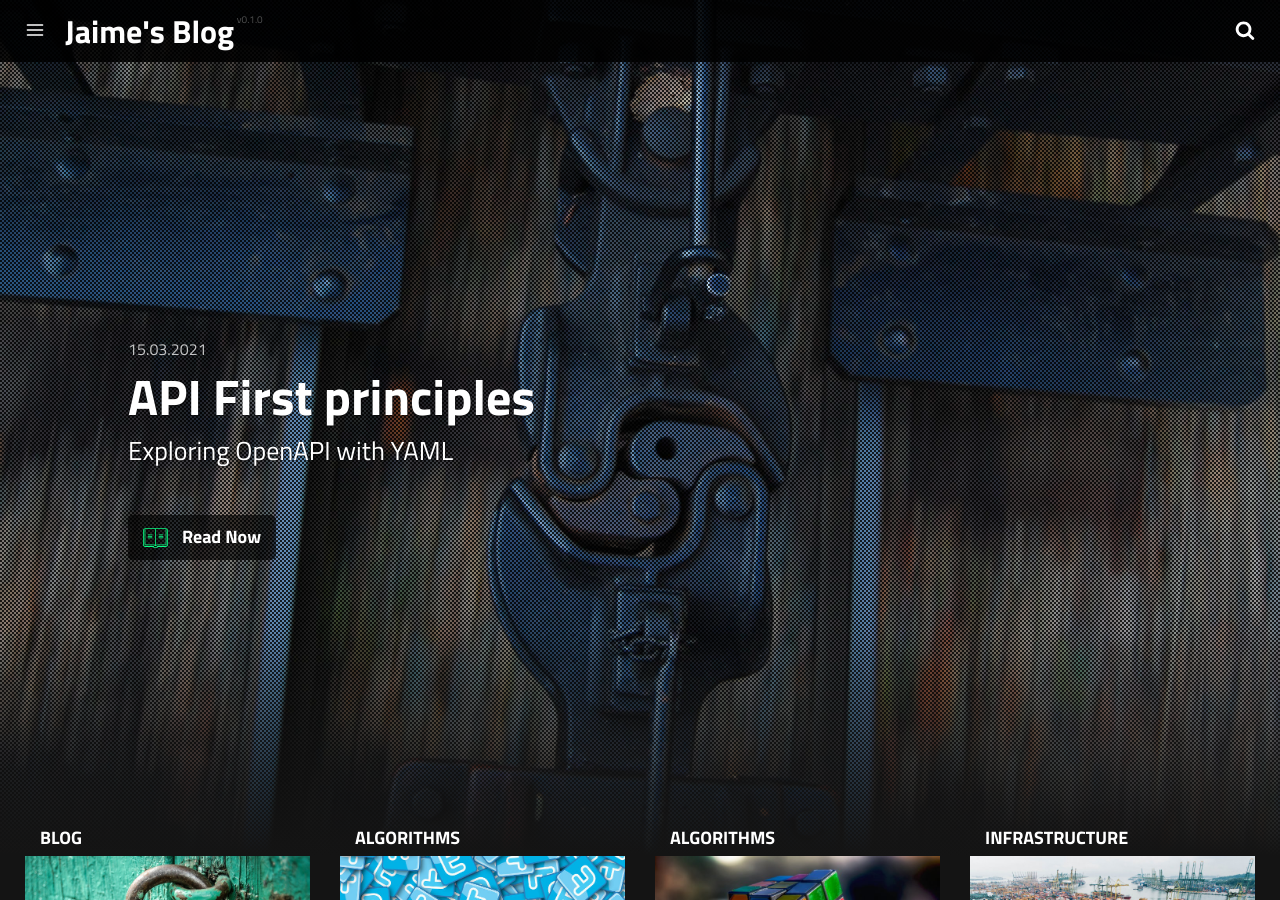
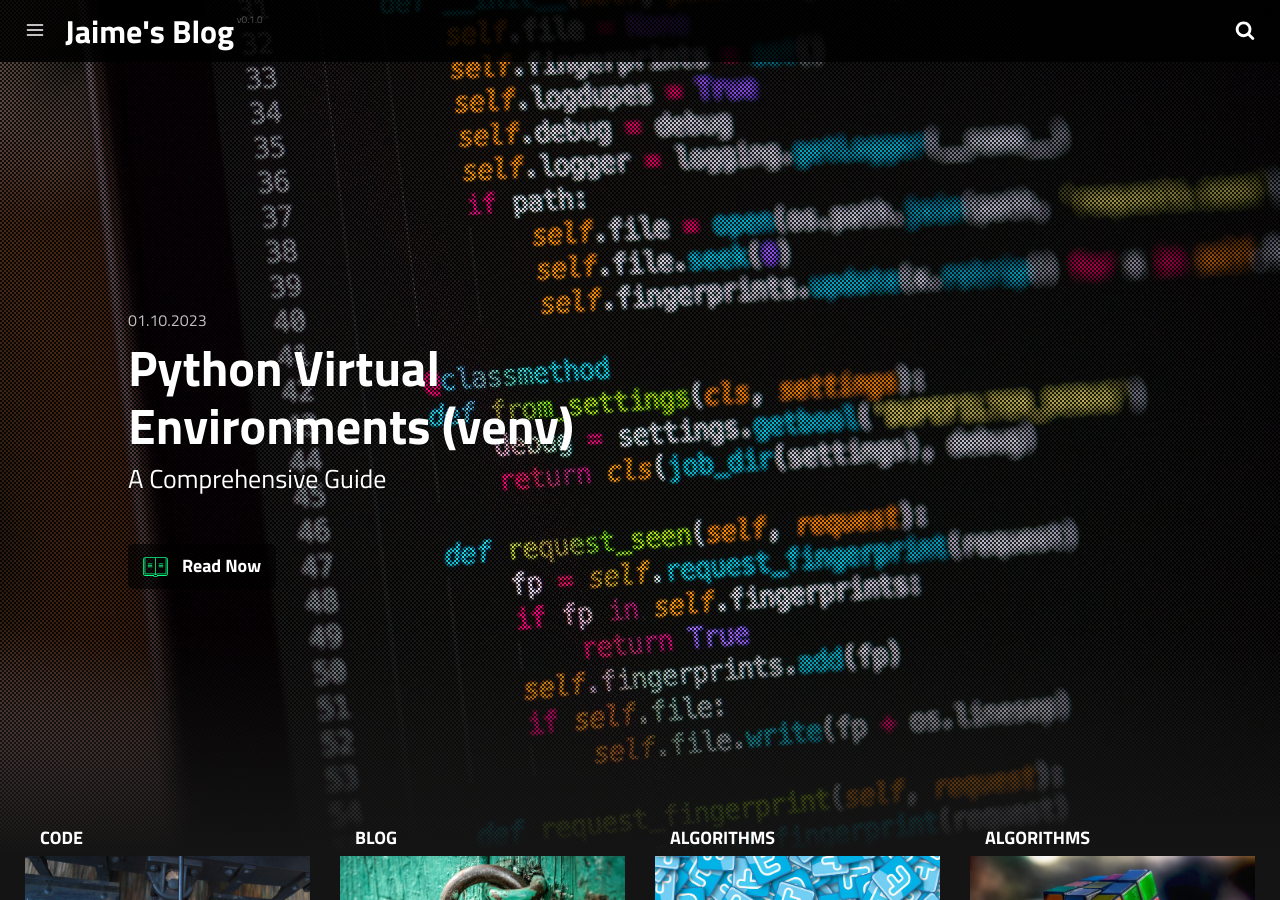
Before and after one commit to JaimeDeArcos/jaimedearcos.github.io, a Jekyll site: the page built from index.html, in a window 1280 px wide and 900 px high. Built offline with Jekyll 4.4.1, drawn with Linux system fonts in a browser that asks for light colours; a script that is not in the unit is left out; some of the changed lines change nothing that is shown; some of the changed text lies outside the part shown.

Commit message:
[POSTS] python venv guide

````diff
--- a/_posts/2023-10-01-api-first-principles.md
+++ b/_posts/2023-09-01-api-first-principles.md
@@ -1,5 +1,5 @@
 ---
-date: 2021-03-15 22:15:18
+date: 2023-09-01 22:15:18
 layout: post
 title: API First principles
 subtitle: Exploring OpenAPI with YAML
--- /dev/null
+++ b/_posts/2023-10-01-python-virtual-environments.md
@@ -0,0 +1,79 @@
+---
+date: 2023-10-01 22:00:00
+layout: post
+title: Python Virtual Environments (venv)
+subtitle: A Comprehensive Guide
+description: A Comprehensive Guide to Python Virtual Environments (venv)
+image: /assets/img/uploads/python-image.jpg
+optimized_image: /assets/img/uploads/python-image.jpg
+category: code
+tags:
+  - python
+  - coding
+author: jaimedearcos
+paginate: false
+---
+
+## Introduction
+
+In the world of Python development, managing dependencies can be a challenging task. You might encounter situations where different projects require different versions of the same library, or you simply want to isolate your project's environment to ensure consistency. That's where Python's venv comes into play. In this tutorial, we'll explore the advantages of using venv in your Python projects, guide you through its installation using pip, and provide an example of how to install dependencies and execute a Python script within your virtual environment.
+
+## Advantages of Using venv
+
+Python's venv module, introduced in Python 3.3, allows you to create isolated Python environments for your projects. Here are some of the key advantages:
+
+- Dependency Isolation: venv allows you to create a self-contained environment for each project. This means you can have different versions of Python and project-specific libraries without conflicts.
+
+- Version Control Integration: Including your virtual environment in version control (e.g., Git) ensures that others can recreate your development environment precisely, making collaboration smoother.
+
+- Easy Cleanup: Virtual environments are easy to create and delete, so you can keep your system clean by removing unused environments when you're done with a project.
+
+## Installing venv with pip
+
+Before you can create virtual environments with venv, make sure you have Python 3.3 or higher installed on your system. Most modern Python installations come with venv included, so you don't need to install it separately.
+
+To create a new virtual environment, follow these steps:
+
+1. Open your terminal or command prompt.
+
+2. Navigate to the directory where you want to create the virtual environment.
+
+3. Run the following command to create a new virtual environment named "myenv" (you can replace "myenv" with your preferred name):
+
+    ```bash
+    $ python -m venv myenv
+    ```
+
+4. To activate the virtual environment, use the appropriate command for your operating system:
+
+   - On Windows:
+
+   ```bash
+   $ myenv\Scripts\activate
+   ```
+
+   - On macOS and Linux:
+
+   ```bash
+   $ source myenv/bin/activate
+   ```
+
+   Once activated, your terminal prompt will change, indicating that you are now working within the virtual environment.
+
+## Installing Dependencies and Running a Python Script
+
+Now that you're inside your virtual environment, you can install project-specific dependencies using pip. For example, let's install the popular library requests:
+
+```bash
+$ pip install requests
+```
+
+With your dependencies installed, you can create a Python script or use an existing one within the virtual environment. To run your script, simply execute it as you normally would. All the installed packages will be available for your script to use without affecting the global Python environment.
+
+When you're done working on your project, you can deactivate the virtual environment with the following command:
+
+```bash
+$ deactivate
+```
+
+And that's it! You've successfully set up and used a virtual environment with venv in Python. This tool is invaluable for managing dependencies and keeping your projects organized. Incorporate venv into your Python development workflow to take full advantage of its benefits.
````
Also changed, not shown: assets/img/uploads/python-image.jpg (added), 1 other file.
